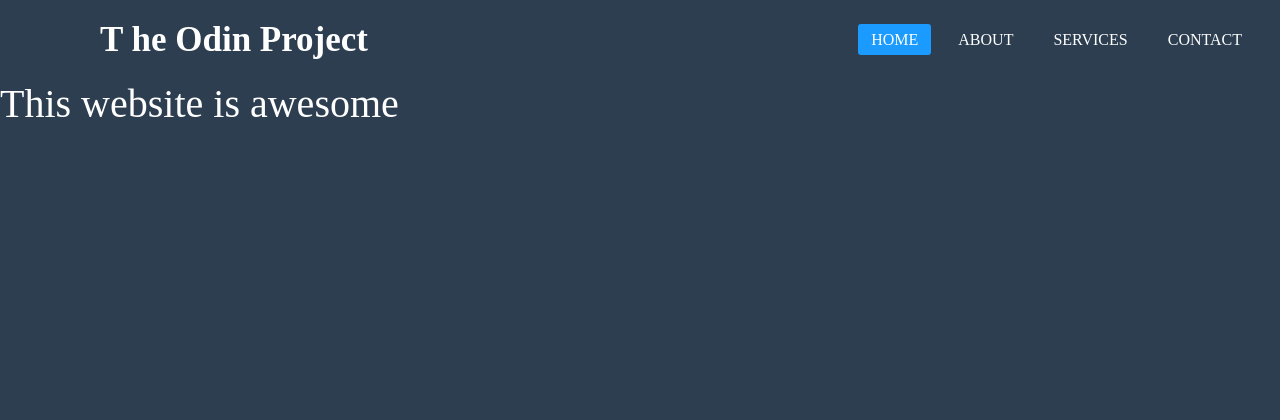
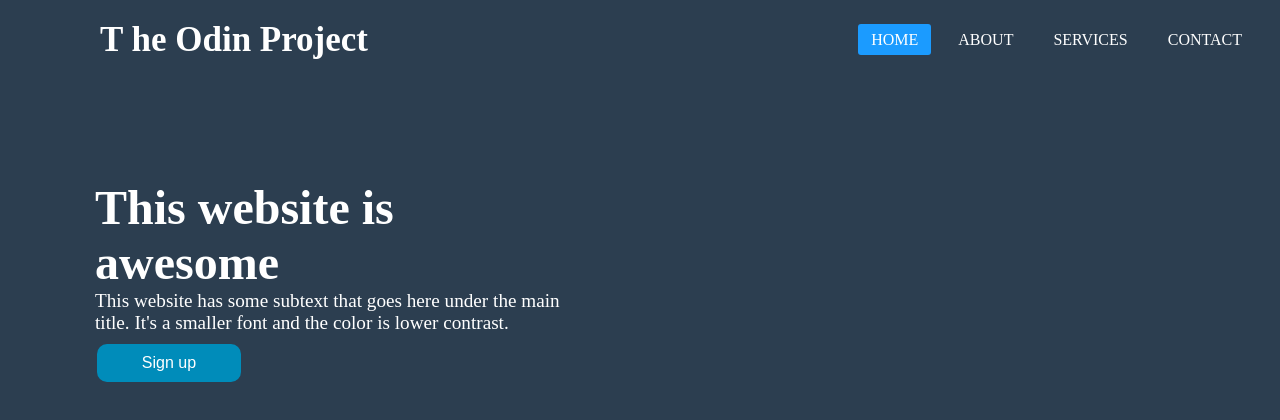
Before and after one commit to salmanakhtar57/Landing-Page, a plain HTML site: page index.html in a window 1280 px wide. Drawn offline with Linux system fonts and the light colour scheme.

Commit message:
writing text and desingin signup button

```diff
--- a/index.html
+++ b/index.html
@@ -31,8 +31,26 @@
     </nav>
 
     <section>
+        <!-- <div class="wrapper">
+            <p>This website is awesome</p>
+        <ul>
+            <li>This website has some subtext that goes here under the main title.
+                It's a smaller font and the color is lower contrast.
+            </li>
+        </ul> -->
 
-        <p class="header">This website is awesome</p>
+        <div class="container">
+            <div class="sub-container">
+                <div class="main-message">
+                    <h1>This website is awesome</h1>
+                    <p>This website has some subtext that goes here under the main title.
+                        It's a smaller font and the color is lower contrast.
+                    </p>
+                    <button type="submit" class="signupbtn">Sign up</button>
+                </div>
+
+            </div>
+        </div>
 
 
 
--- a/style.css
+++ b/style.css
@@ -104,3 +104,49 @@
     color: white;
     font-size: 40px;
 }
+
+  .container {
+    position: fixed;
+    top: 0;
+    left: 0;
+    bottom: 0;
+    width: 40%;
+    min-width: 600px;
+    color: white;
+    padding-top: 100px;
+    padding-left: 65px;
+  }
+
+  .sub-container {
+    margin-left: 0px;
+  }
+
+  .main-message {
+    width: 30em;
+    margin: 80px 20px 0 30px;
+  }
+
+  .main-message h1 {
+    font-size: 3em;
+  }
+
+  .main-message p {
+    text-align: left;
+    font-size: larger;
+    text-decoration: none;
+  }
+
+  .main-message button {
+    background-color: #008CBA;
+    border: none;
+    color: white;
+    padding: 10px;
+    text-align: center;
+    text-decoration: bold;
+    display: inline-block;
+    font-size: 16px;
+    margin: 10px 2px;
+    cursor: pointer;
+    border-radius: 10px;
+    width: 30%;
+  }
```
